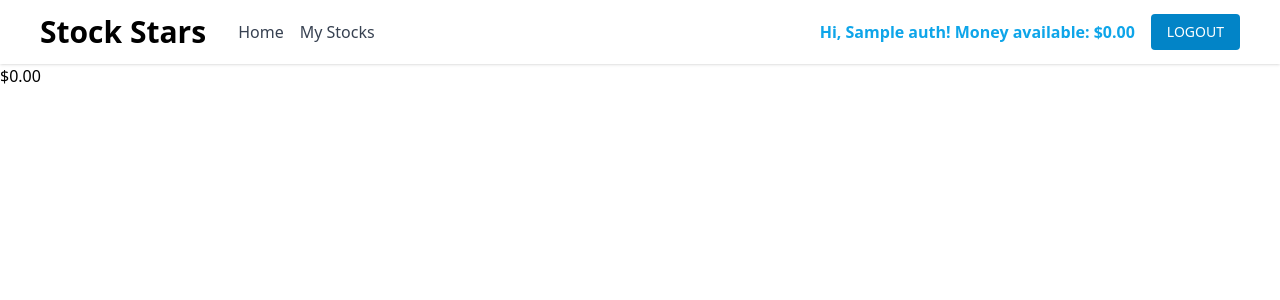
After one commit to dianadauksa/codelex-project, a PHP site: template views/myStocks.twig in a window 1280 px wide. The commit adds this page. Shown: the top 300 px of the page. Run offline with PHP 8.4, Linux system fonts and the light colour scheme; the template is opened without the code that fills it: most values are stand-ins (such as "Sample title", 1, 10 or a date in 2020); some libraries are stand-ins or nearby versions.

Commit message:
add 'my portfolio'

```diff
--- a/index.php
+++ b/index.php
@@ -27,6 +27,9 @@ foreach ($authVariables as $variable) {
 $dispatcher = FastRoute\simpleDispatcher(function (FastRoute\RouteCollector $route) {
     $route->addRoute('GET', '/', ['App\Controllers\StockController', 'index']);
     $route->addRoute('GET', '/stock', ['App\Controllers\BuyStockController', 'index']);
+    $route->addRoute('POST', '/buy', ['App\Controllers\BuyStockController', 'buy']);
+    $route->addRoute('POST', '/sell', ['App\Controllers\BuyStockController', 'sell']);
+    $route->addRoute('GET', '/portfolio', ['App\Controllers\PortfolioController', 'index']);
     $route->addRoute('GET', '/register', ['App\Controllers\RegisterController', 'index']);
     $route->addRoute('POST', '/register', ['App\Controllers\RegisterController', 'register']);
     $route->addRoute('GET', '/login', ['App\Controllers\LoginController', 'index']);
--- a/views/layout.twig
+++ b/views/layout.twig
@@ -18,12 +18,16 @@
                     <a href="/" class="text-xl lg:text-3xl font-bold">Stock Stars</a>
                     <div class="md:flex justify-around space-x-4">
                         <a href="/" class="hover:text-sky-600 text-gray-700">Home</a>
-                        <a href="/" class="hover:text-sky-600 text-gray-700">My Stocks</a>
+                        {% if auth %}
+                        <a href="/portfolio" class="hover:text-sky-600 text-gray-700">My Stocks</a>
+                        {% endif %}
                     </div>
                 </div>
                 {% if auth %}
                     <div class="flex space-x-4 items-center">
-                        <p class="text-sky-500 font-semibold">Welcome, {{ auth.name }}</p>
+                        <p class="text-sky-500 font-semibold">
+                            Hi, {{ auth.name }}! Money available: ${{ auth.money|number_format(2) }}
+                        </p>
                         <a href="/logout" class="bg-sky-600 px-4 py-2 rounded text-white hover:bg-sky-500 text-sm">LOGOUT</a>
                     </div>
                 {% else %}
--- /dev/null
+++ b/views/myStocks.twig
@@ -0,0 +1,4 @@
+{% extends 'layout.twig' %}
+{% block content %}
+    <p>${{ auth.money|number_format(2) }}</p>
+{% endblock %}
```
Also changed, not shown: app/Controllers/PortfolioController.php (added, +13 -0 lines).
